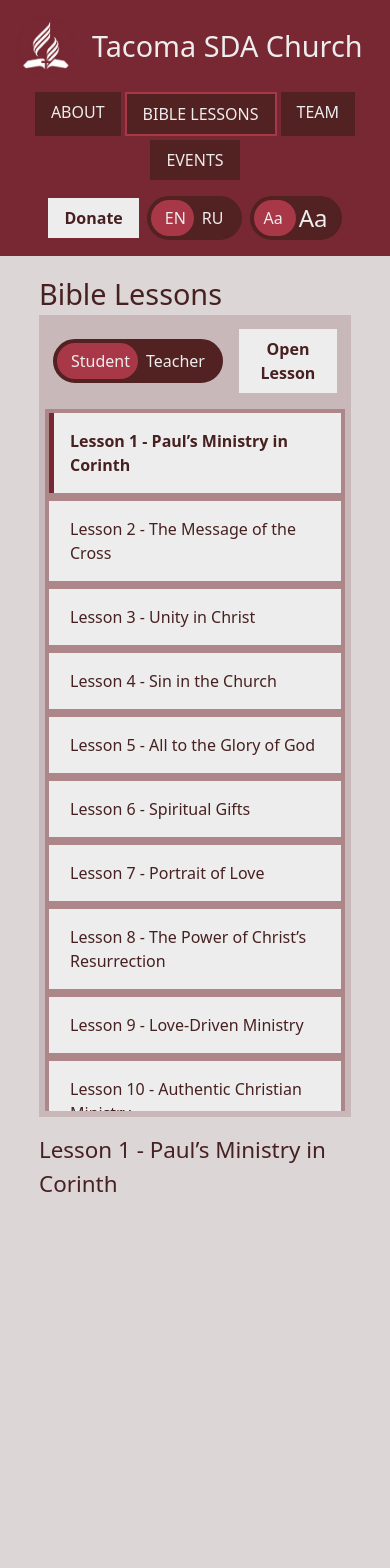
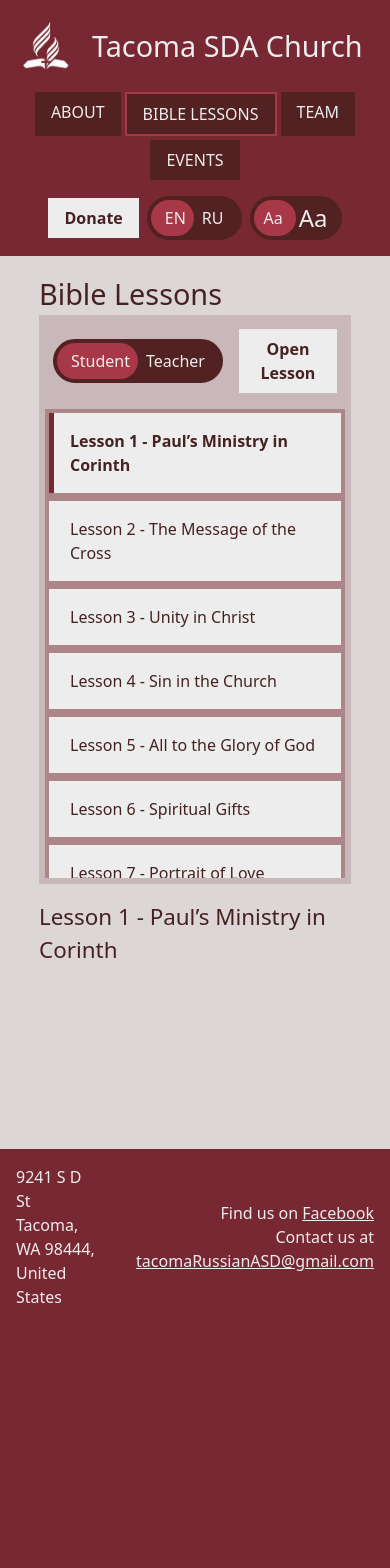
Before and after one commit to glavavlada/TacomaASDWebsite, a Next.js app in the folder my-church-site/: page /BibleLessons in a window 390 px wide. Shown: the top 1568 px of the page. After the commit the page ends 1325 px from the top, so only its background shows below. Built offline with nearby package versions, Linux system fonts and the light colour scheme.

Commit message:
adjusted lessons visuals and cleaned up code

```diff
--- a/my-church-site/src/app/BibleLessons/page.tsx
+++ b/my-church-site/src/app/BibleLessons/page.tsx
@@ -37,17 +37,17 @@ export default function BibleLessons() {
     : lesson.student;
 
   return (
-    <div>
+    <div className="pb-4">
       <h1>{labels.pageTitle}</h1>
 
       {/* Lesson Layout */}
-      <div className="grid grid-cols-1 items-stretch gap-4 lg:grid-cols-[22rem_1fr]">
+      <div className="grid h-[95vh] grid-cols-1 items-stretch gap-4 lg:grid-cols-[clamp(22rem,25vw,32rem)_1fr]">
 
         {/* Left Panel */}
-        <aside className="flex h-[95vh] min-h-0 flex-col gap-2 bg-[var(--border)] p-1.5">
+        <aside className="flex min-h-0 flex-col gap-2 bg-[var(--border)] p-1.5">
 
           {/* Option Buttons */}
-          <div className="flex items-center justify-between gap-4 p-2">
+          <div className="flex shrink-0 items-center justify-between gap-4 p-2">
 
             {/* Student / Teacher Toggle */}
             <Toggle
@@ -80,18 +80,18 @@ export default function BibleLessons() {
         </aside>
 
         {/* Right-hand lesson viewer */}
-        <section className="pdfViewer h-[95vh]">
-          <h2>{lesson.title}</h2>
+        <section className="flex min-h-0 flex-col">
+          <h2 className="shrink-0">{lesson.title}</h2>
 
           <iframe
             key={lessonUrl}
             src={lessonUrl}
             title={lesson.title}
-            className="h-[calc(95vh-2.5rem)] w-full rounded-[0.4rem]"
+            className="min-h-0 w-full flex-1 rounded-[0.4rem]"
           />
         </section>
 
       </div>
-    </div >
+    </div>
   );
 }
--- a/my-church-site/src/app/page.tsx
+++ b/my-church-site/src/app/page.tsx
@@ -29,7 +29,7 @@ export default function About() {
       : russianIntro;
 
   return (
-    <div className="aboutPage">
+    <div>
       <LiveStreamEmbed />
 
       {/* Intro Section */}
@@ -46,7 +46,7 @@ export default function About() {
 
         {/* Intro text */}
         <div
-          className="z-10 max-w-xl pl-20 text-[var(--textLight)]"
+          className="z-10 max-w-xl px-[clamp(1rem,6vw,6rem)] text-[var(--textLight)]"
         >
           <h1 className="font-bold">
             {introData.intro.title}
```
